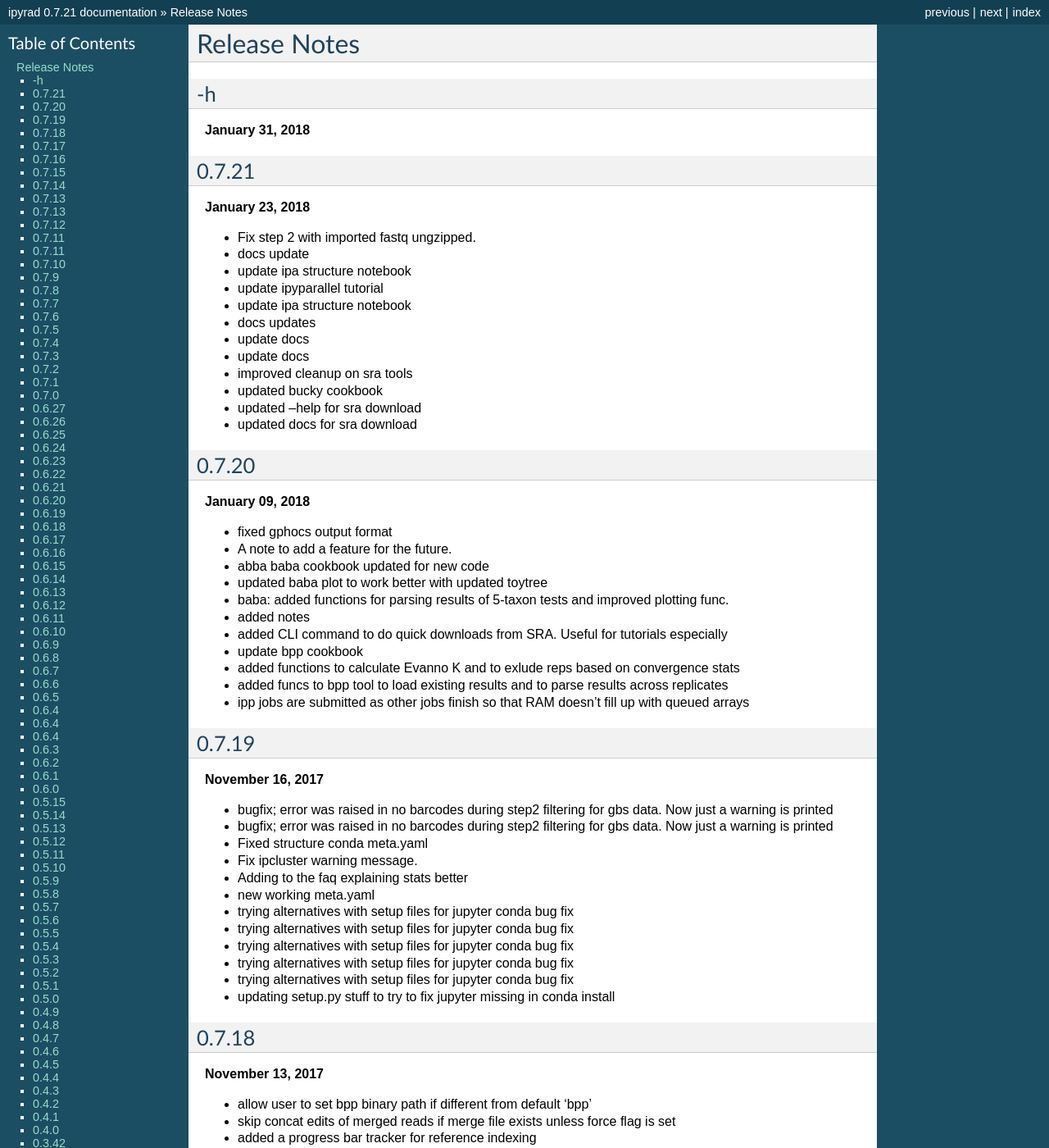
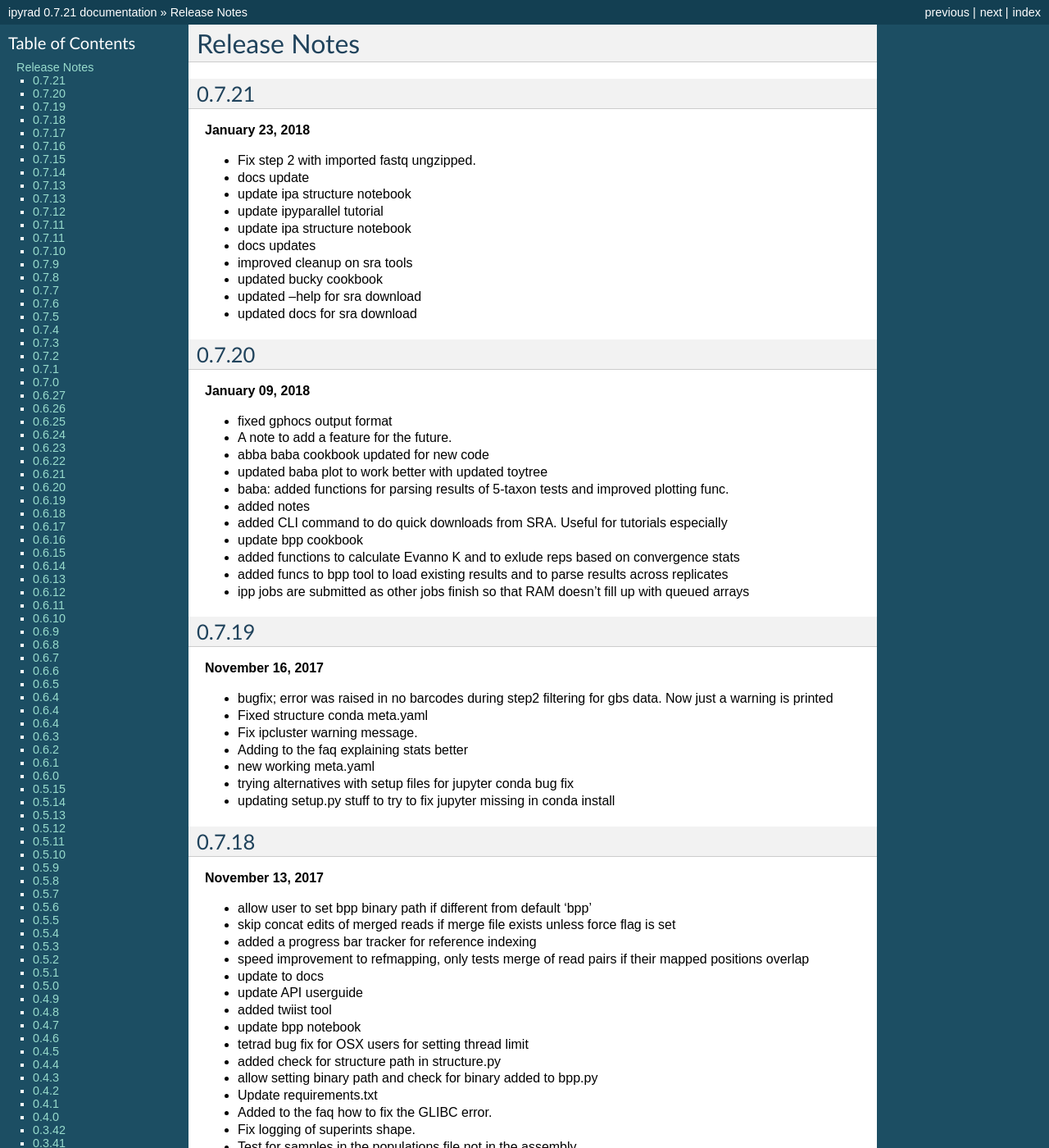
Before and after one commit to dereneaton/ipyrad, a Sphinx documentation site: the page built from docs/releasenotes.rst, in a window 1280 px wide and 1400 px high. Shown: the whole window at 82% size. Built offline with Sphinx 7.4.7, drawn with Linux system fonts in a browser that asks for light colours; pages that are not in the unit, such as notebooks, are missing from menus; the version number is read from the project's files by our own code.

Commit message:
some releasenotes fixes

```diff
--- a/docs/releasenotes.rst
+++ b/docs/releasenotes.rst
@@ -4,10 +4,6 @@
 
 Release Notes
 =============
-
--h
---
-**January 31, 2018**
 
 0.7.21
 ------
@@ -19,8 +15,6 @@ Release Notes
 - update ipyparallel tutorial
 - update ipa structure notebook
 - docs updates
-- update docs
-- update docs
 - improved cleanup on sra tools
 - updated bucky cookbook
 - updated --help for sra download
@@ -47,15 +41,10 @@ Release Notes
 **November 16, 2017**
 
 - bugfix; error was raised in no barcodes during step2 filtering for gbs data. Now just a warning is printed
-- bugfix; error was raised in no barcodes during step2 filtering for gbs data. Now just a warning is printed
 - Fixed structure conda meta.yaml
 - Fix ipcluster warning message.
 - Adding to the faq explaining stats better
 - new working meta.yaml
-- trying alternatives with setup files for jupyter conda bug fix
-- trying alternatives with setup files for jupyter conda bug fix
-- trying alternatives with setup files for jupyter conda bug fix
-- trying alternatives with setup files for jupyter conda bug fix
 - trying alternatives with setup files for jupyter conda bug fix
 - updating setup.py stuff to try to fix jupyter missing in conda install
 
@@ -67,7 +56,6 @@ Release Notes
 - skip concat edits of merged reads if merge file exists unless force flag is set
 - added a progress bar tracker for reference indexing
 - speed improvement to refmapping, only tests merge of read pairs if their mapped positions overlap
-- update to docs
 - update to docs
 - update API userguide
 - added twiist tool
```
